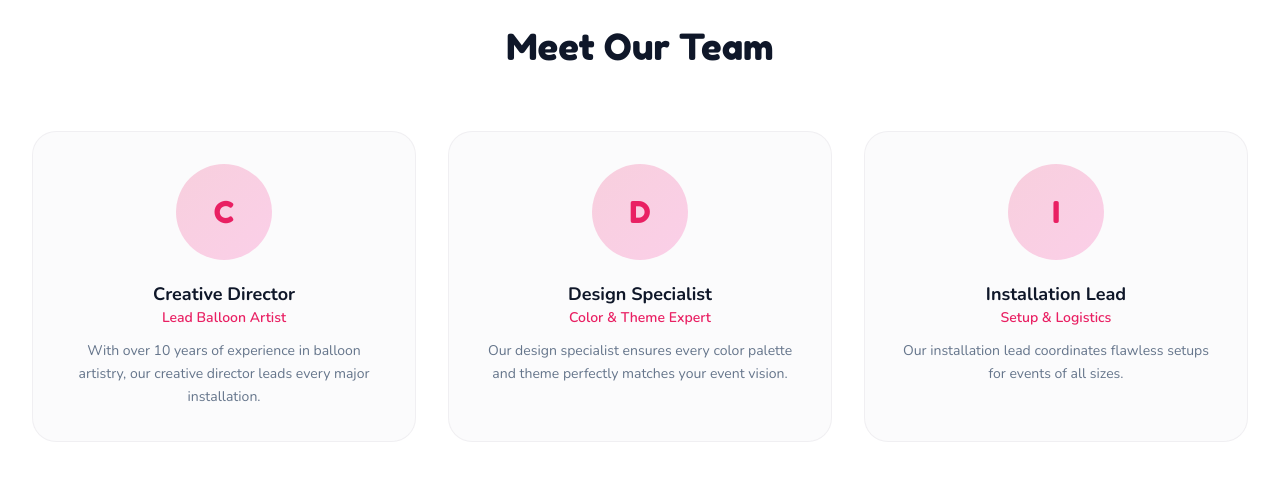
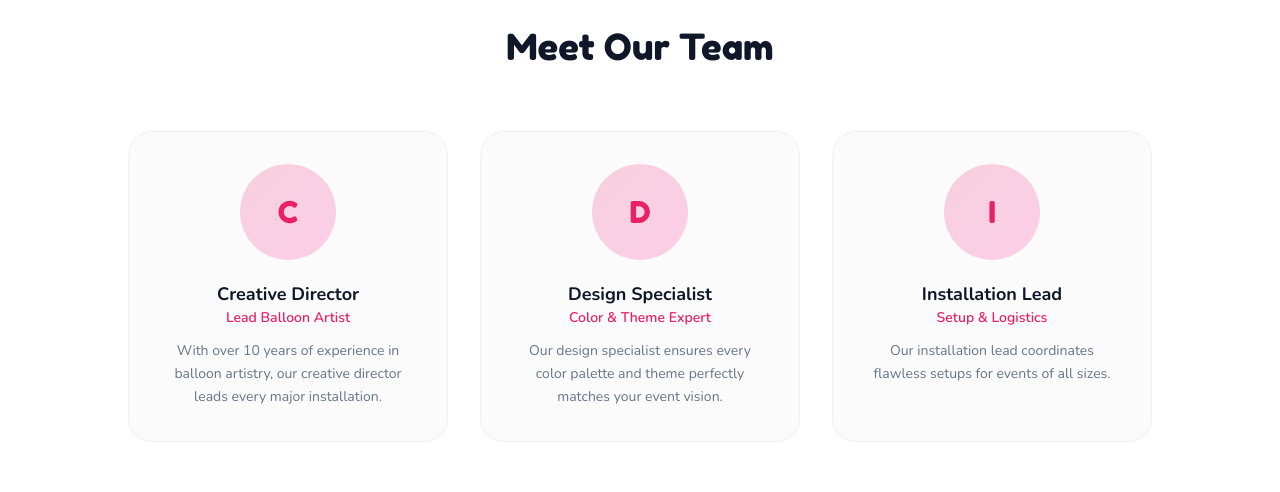
Before and after one commit to toniballoons/ballooncraftkc, a React (Vite) app: page /about in a window 1280 px wide. Shown: the part 1580-2072 px from the top of the page. Built offline with nearby package versions, Linux system fonts and the light colour scheme; no server answers; the database is empty.

Commit message:
fix: center team members — 1 card centers, more cards wrap naturally

```diff
--- a/src/pages/site/About.jsx
+++ b/src/pages/site/About.jsx
@@ -91,13 +91,13 @@ export default function About() {
         <section className="py-20 bg-white content-section">
           <div className="max-w-7xl mx-auto px-4 sm:px-6 lg:px-8">
             <motion.h2 initial="hidden" whileInView="visible" viewport={{ once: true }} variants={fadeUp} className="font-display text-4xl text-center mb-16">{content.team_title}</motion.h2>
-            <div className="grid grid-cols-1 md:grid-cols-3 gap-8">
+            <div className="flex flex-wrap justify-center gap-8 max-w-5xl mx-auto">
               {content.team.map((member, i) => (
                 <motion.div
                   key={i}
                   initial="hidden" whileInView="visible" viewport={{ once: true }}
                   variants={fadeUp} transition={{ duration: 0.6, delay: i * 0.15 }}
-                  className="text-center p-8 rounded-3xl bg-muted/30 border border-border/50"
+                  className="text-center p-8 rounded-3xl bg-muted/30 border border-border/50 w-full max-w-xs"
                 >
                   {member.photo ? (
                     <img src={member.photo} alt={member.name} className="w-24 h-24 rounded-full object-cover mx-auto mb-5 shadow-lg" />
```
Also changed, not shown: toni.png (added).
